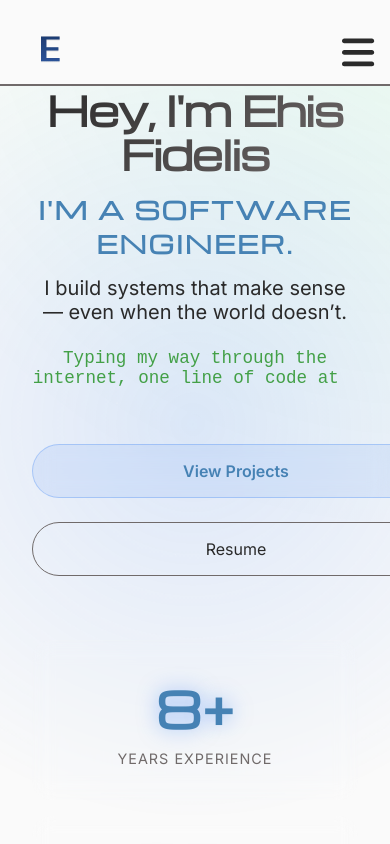
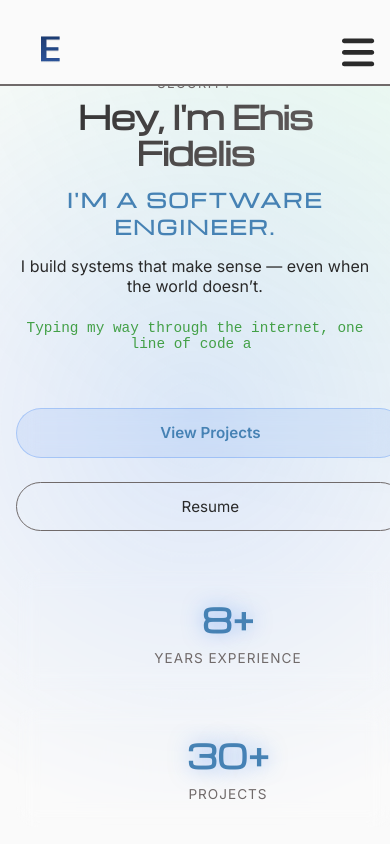
Before and after one commit to ehis-io/ehis-portfolio, a Next.js app: page / in a window 390 px wide. Shown: the top 844 px of the page. Built offline with nearby package versions, Linux system fonts and the light colour scheme; a web font is replaced by a local one.

Commit message:
update ui

```diff
--- a/app/home.module.css
+++ b/app/home.module.css
@@ -46,7 +46,8 @@
 }
 
 .headingOne {
-  font-size: clamp(2.5rem, 5vw, 4.5rem);
+  font-size: clamp(2rem, 4vw, 3.5rem);
+  /* Reduced max size */
   font-weight: 700;
   line-height: 1.1;
   letter-spacing: -1px;
@@ -58,7 +59,8 @@
 }
 
 .headingTwo {
-  font-size: clamp(1.5rem, 3vw, 2.5rem);
+  font-size: clamp(1.2rem, 2.5vw, 2rem);
+  /* Reduced max size */
   color: var(--accent-color);
   margin-bottom: 1rem;
   text-transform: uppercase;
@@ -66,7 +68,8 @@
 }
 
 .headingThree {
-  font-size: 1.25rem;
+  font-size: 1.1rem;
+  /* Slightly smaller */
   color: var(--text-color);
   font-family: var(--font-inter);
   font-weight: 400;
@@ -74,7 +77,7 @@
 }
 
 .subtagline {
-  font-size: 0.9rem;
+  font-size: 0.8rem;
   text-transform: uppercase;
   letter-spacing: 1.5px;
   color: var(--text-muted);
@@ -83,7 +86,7 @@
 
 .description {
   font-family: 'Courier New', Courier, monospace;
-  font-size: 1.1rem;
+  font-size: 1rem;
   color: var(--secondary-color);
   min-height: 2rem;
   margin-bottom: 2.5rem;
@@ -158,9 +161,11 @@
   background: rgba(255, 255, 255, 0.03);
   backdrop-filter: blur(10px);
   border: 1px solid rgba(255, 255, 255, 0.05);
-  padding: 2rem;
+  padding: 1.5rem 2rem;
+  /* Reduced padding */
   border-radius: 20px;
-  min-width: 200px;
+  min-width: 180px;
+  /* Reduced min width */
   text-align: center;
   transition: transform 0.3s ease;
 }
@@ -171,7 +176,8 @@
 }
 
 .statNumber {
-  font-size: 3rem;
+  font-size: 2.5rem;
+  /* Reduced from 3rem */
   font-weight: 800;
   color: var(--accent-color);
   margin-bottom: 0.5rem;
@@ -182,34 +188,64 @@
 
 .statLabel {
   color: var(--text-muted);
-  font-size: 0.9rem;
+  font-size: 0.85rem;
   text-transform: uppercase;
   letter-spacing: 1px;
 }
 
 /* Mobile Responsive */
 @media (max-width: 768px) {
+  .sectionOne {
+    padding: 1rem;
+  }
+
   .headingOne {
-    font-size: 2.5rem;
+    font-size: 2rem;
   }
 
   .headingTwo {
-    font-size: 1.5rem;
+    font-size: 1.2rem;
+  }
+
+  .headingThree {
+    font-size: 1rem;
+  }
+
+  .description {
+    font-size: 0.9rem;
+  }
+
+  .container {
+    gap: 2.5rem;
   }
 
   .stats {
     flex-direction: column;
     align-items: stretch;
     gap: 1rem;
+    width: 100%;
+    padding: 0 1rem;
+  }
+
+  .statItem {
+    width: 100%;
+    min-width: unset;
+  }
+
+  .statNumber {
+    font-size: 2rem;
   }
 
   .buttonGroup {
     flex-direction: column;
     width: 100%;
+    padding: 0 1rem;
   }
 
   .projectsButton,
   .resumeButton {
     width: 100%;
+    padding: 0.9rem;
+    font-size: 0.95rem;
   }
 }
```
